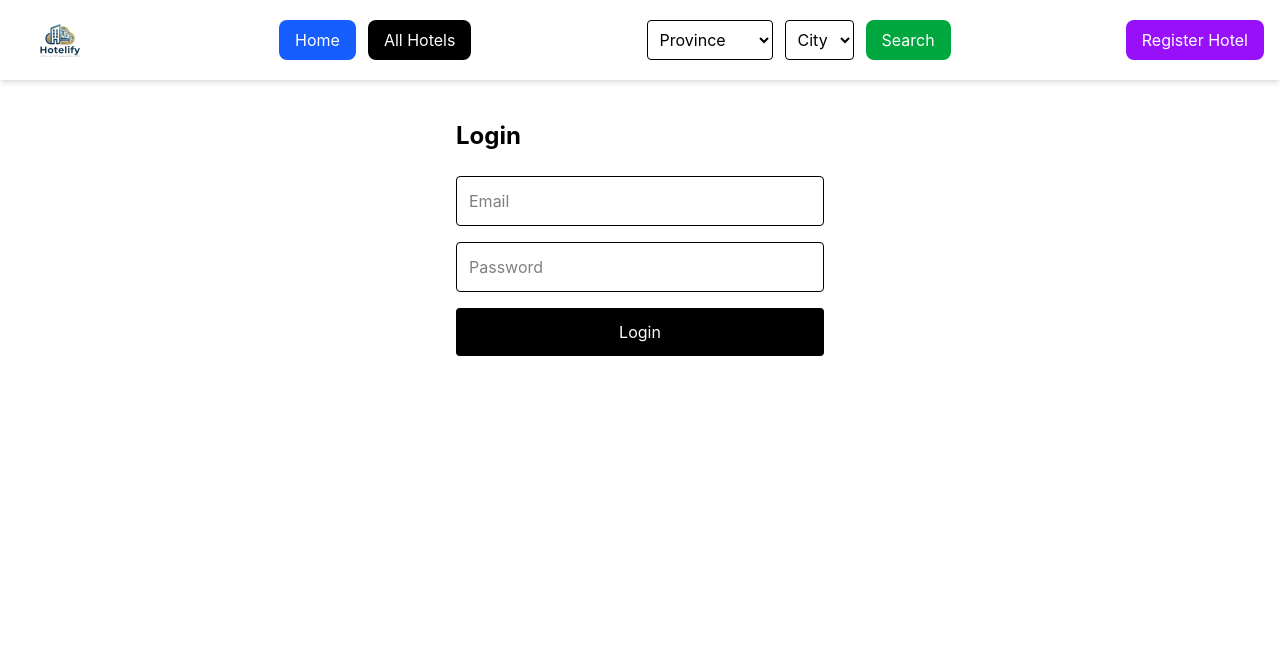
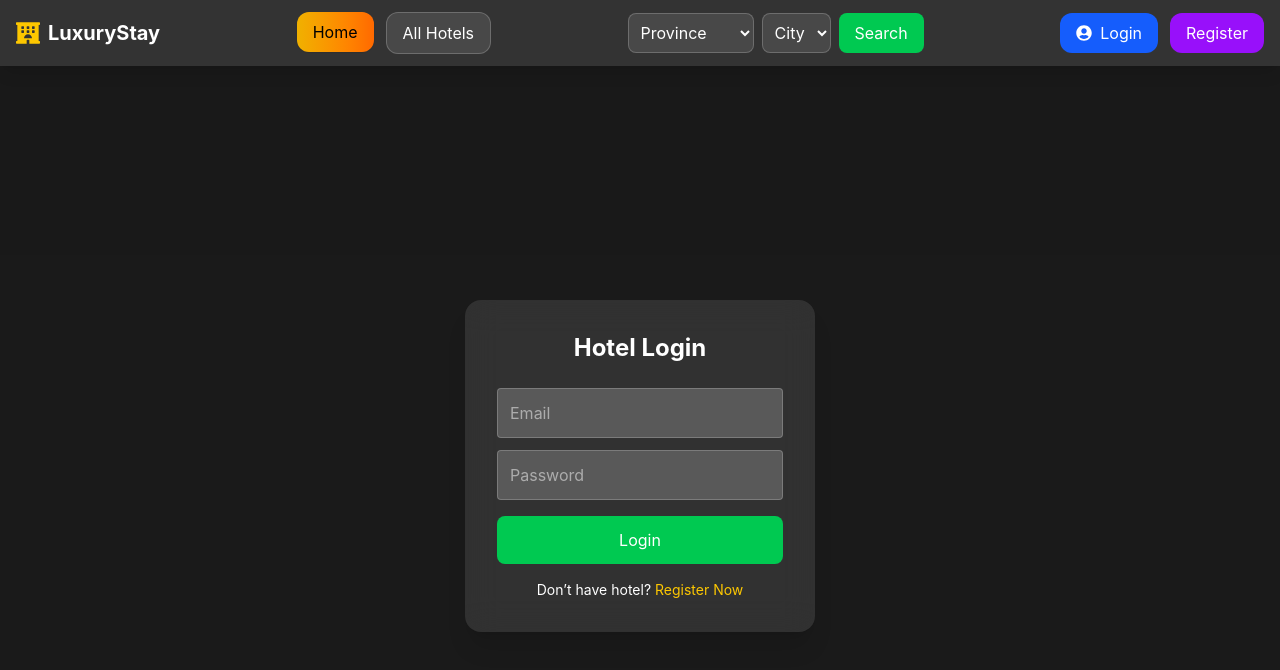
Before and after one commit to asifakbar-aruxstudio/hotel-saas, a React (Vite) app in the folder frontend/: page /login in a window 1280 px wide. Shown: the top 670 px of the page. Built offline with nearby package versions, Linux system fonts and the light colour scheme.

Commit message:
register form addedd

```diff
--- a/frontend/src/components/Navbar.jsx
+++ b/frontend/src/components/Navbar.jsx
@@ -1,6 +1,7 @@
 import { useState } from "react";
 import { Link } from "react-router-dom";
 import { getLocations } from "../utils/locationHelper";
+import { FaHotel, FaUserCircle } from "react-icons/fa";
 
 const Navbar = ({ onFilterChange }) => {
   const [province, setProvince] = useState("");
@@ -14,31 +15,37 @@ const Navbar = ({ onFilterChange }) => {
   };
 
   return (
-    <div className="flex flex-col md:flex-row items-center justify-between p-4 shadow-md gap-4 bg-white">
+    <div className="w-full bg-black/80 backdrop-blur-md shadow-lg px-4 py-3 flex flex-col md:flex-row items-center justify-between gap-4">
 
-      <h1 className="text-xl font-bold">
-        <img src="logo.png" alt="Logo" className="h-12" />
-      </h1>
+      {/* Logo */}
+      <div className="flex items-center gap-2">
+        <FaHotel className="text-yellow-400 text-2xl" />
+        <h1 className="text-xl font-bold text-white">LuxuryStay</h1>
+      </div>
 
-      <div className="flex gap-3">
+      {/* Links */}
+      <div className="flex gap-3 flex-wrap justify-center">
         <Link to="/">
-          <button className="bg-blue-600 text-white px-4 py-2 rounded-lg">Home</button>
+          <button className="bg-gradient-to-r from-yellow-500 to-orange-500 text-black px-4 py-2 rounded-xl shadow hover:scale-105 transition">
+            Home
+          </button>
         </Link>
 
         <Link to="/hotels">
           <button
             onClick={() => onFilterChange("", "")}
-            className="bg-black text-white px-4 py-2 rounded-lg"
+            className="bg-white/10 text-white px-4 py-2 rounded-xl border border-white/20 hover:bg-white/20 transition"
           >
             All Hotels
           </button>
         </Link>
       </div>
 
-      <div className="flex gap-3 items-center">
-        {/* Province */}
+      {/* Search Filters */}
+      <div className="flex gap-2 flex-wrap items-center justify-center">
+
         <select
-          className="border p-2 rounded"
+          className="bg-white/10 text-white border border-white/20 p-2 rounded-lg"
           value={province}
           onChange={(e) => {
             setProvince(e.target.value);
@@ -47,13 +54,12 @@ const Navbar = ({ onFilterChange }) => {
         >
           <option value="">Province</option>
           {provinces.map((p) => (
-            <option key={p}>{p}</option>
+            <option key={p} className="text-black">{p}</option>
           ))}
         </select>
 
-        {/* City */}
         <select
-          className="border p-2 rounded"
+          className="bg-white/10 text-white border border-white/20 p-2 rounded-lg"
           value={city}
           onChange={(e) => setCity(e.target.value)}
           disabled={!province}
@@ -61,23 +67,32 @@ const Navbar = ({ onFilterChange }) => {
           <option value="">City</option>
           {province &&
             locations[province]?.map((c) => (
-              <option key={c}>{c}</option>
+              <option key={c} className="text-black">{c}</option>
             ))}
         </select>
 
         <button
           onClick={handleSearch}
-          className="bg-green-600 text-white px-4 py-2 rounded-lg"
+          className="bg-green-500 hover:bg-green-600 text-white px-4 py-2 rounded-lg"
         >
           Search
         </button>
       </div>
 
-      <Link to="/register-hotel">
-        <button className="bg-purple-600 text-white px-4 py-2 rounded-lg">
-          Register Hotel
-        </button>
-      </Link>
+      {/* Auth Buttons */}
+      <div className="flex gap-3">
+        <Link to="/login">
+          <button className="flex items-center gap-2 bg-blue-600 hover:bg-blue-700 text-white px-4 py-2 rounded-xl">
+            <FaUserCircle /> Login
+          </button>
+        </Link>
+
+        <Link to="/register-hotel">
+          <button className="bg-purple-600 hover:bg-purple-700 text-white px-4 py-2 rounded-xl">
+            Register
+          </button>
+        </Link>
+      </div>
     </div>
   );
 };
--- a/frontend/src/pages/Login.jsx
+++ b/frontend/src/pages/Login.jsx
@@ -1,28 +1,70 @@
+import { useState } from "react";
 import Navbar from "../components/Navbar";
 
 const Login = () => {
+  const [email, setEmail] = useState("");
+  const [password, setPassword] = useState("");
+
+  const handleLogin = () => {
+    const hotels = JSON.parse(localStorage.getItem("hotels")) || [];
+
+    const user = hotels.find(
+      (h) => h.email === email && h.password === password
+    );
+
+    if (user) {
+      alert("Login Successful 🎉");
+      window.location.href = "/dashboard";
+    } else {
+      alert("Hotel not registered ❌ Please register first");
+      window.location.href = "/register-hotel";
+    }
+  };
+
   return (
     <>
       <Navbar />
 
-      <div className="p-10 max-w-md mx-auto">
-        <h1 className="text-2xl font-bold mb-6">Login</h1>
+      <div className="min-h-screen flex items-center justify-center bg-black/90">
+
+        <div className="bg-white/10 backdrop-blur-lg p-8 rounded-2xl shadow-xl w-[350px] text-white">
+
+          <h2 className="text-2xl font-bold text-center mb-6">
+            Hotel Login
+          </h2>
 
           <input
             type="email"
             placeholder="Email"
-          className="w-full p-3 border rounded mb-4"
+            className="w-full p-3 mb-3 rounded bg-white/20 border border-white/20"
+            onChange={(e) => setEmail(e.target.value)}
           />
 
           <input
             type="password"
             placeholder="Password"
-          className="w-full p-3 border rounded mb-4"
+            className="w-full p-3 mb-4 rounded bg-white/20 border border-white/20"
+            onChange={(e) => setPassword(e.target.value)}
           />
 
-        <button className="w-full bg-black text-white p-3 rounded">
+          <button
+            onClick={handleLogin}
+            className="w-full bg-green-500 hover:bg-green-600 p-3 rounded-lg"
+          >
             Login
           </button>
+
+          <p className="text-center mt-4 text-sm">
+            Don’t have hotel?{" "}
+            <span
+              className="text-yellow-400 cursor-pointer"
+              onClick={() => (window.location.href = "/register-hotel")}
+            >
+              Register Now
+            </span>
+          </p>
+
+        </div>
       </div>
     </>
   );
```
Also changed, not shown: frontend/src/components/RegisterHotel.jsx (+49 -50 lines). Lines whose indentation alone changed are shown as unchanged.
